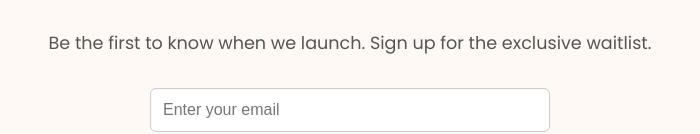
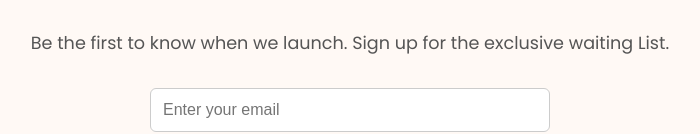
Before and after one commit to aniccawellnessclub/waitlist, a plain HTML site: page index.html in a window 1280 px wide. Shown: the part 465-599 px from the top of the page, without its empty margins (290-990 px from the left). Drawn offline with Linux system fonts and the light colour scheme.

Commit message:
Update index.html

```diff
--- a/index.html
+++ b/index.html
@@ -70,7 +70,7 @@
   <img <img src="BRAND NEW ANICCA LOGO.png" alt="BRAND NEW ANICCA LOGO.png" style="max-width: 200px; display: block; margin: 20px auto;">
 
   <h1>Join the Anicca Wellness Club</h1>
-  <p>Be the first to know when we launch. Sign up for the exclusive waitlist.</p>
+  <p>Be the first to know when we launch. Sign up for the exclusive waiting List.</p>
 
   <form action=https://formspree.io/f/mkgrggvv method="POST">
     <input type="email" name="email" placeholder="Enter your email" required />
```
